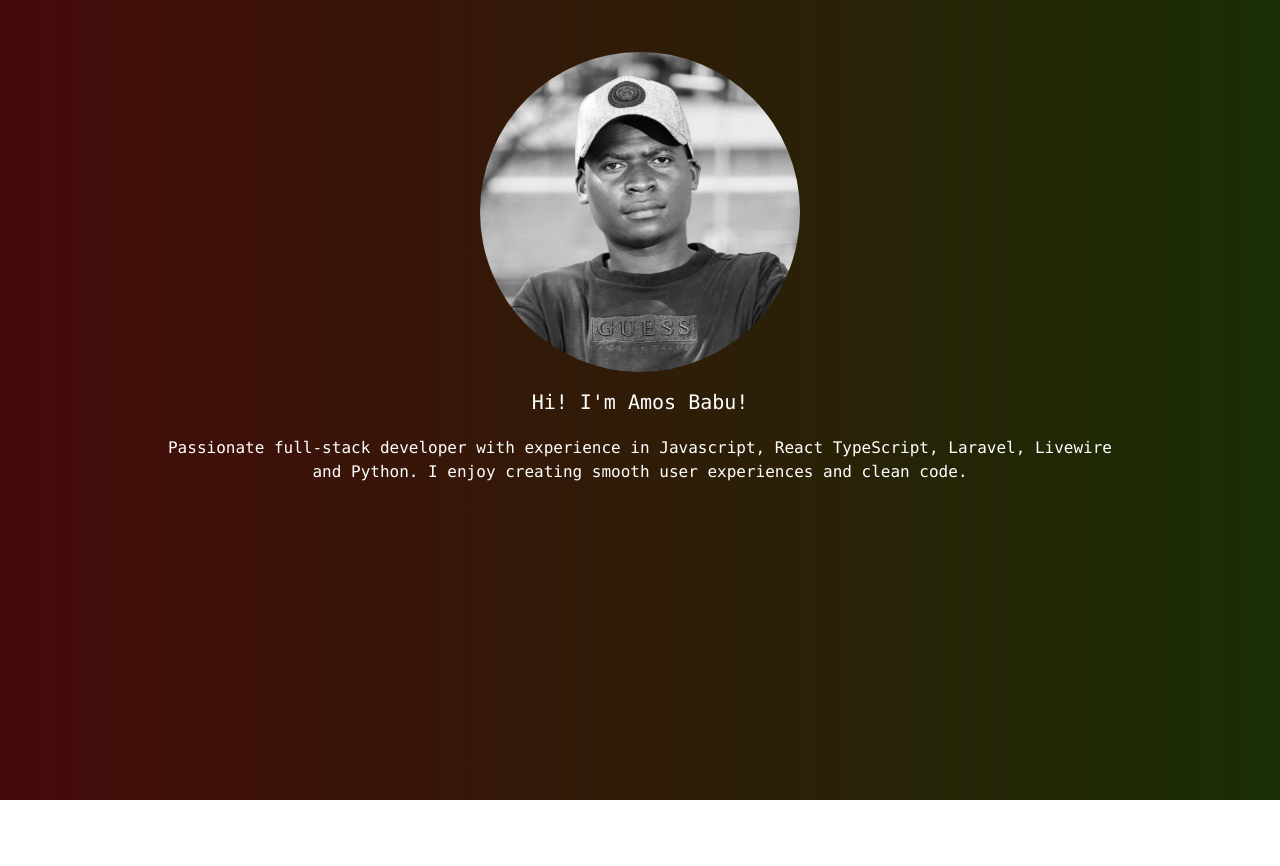
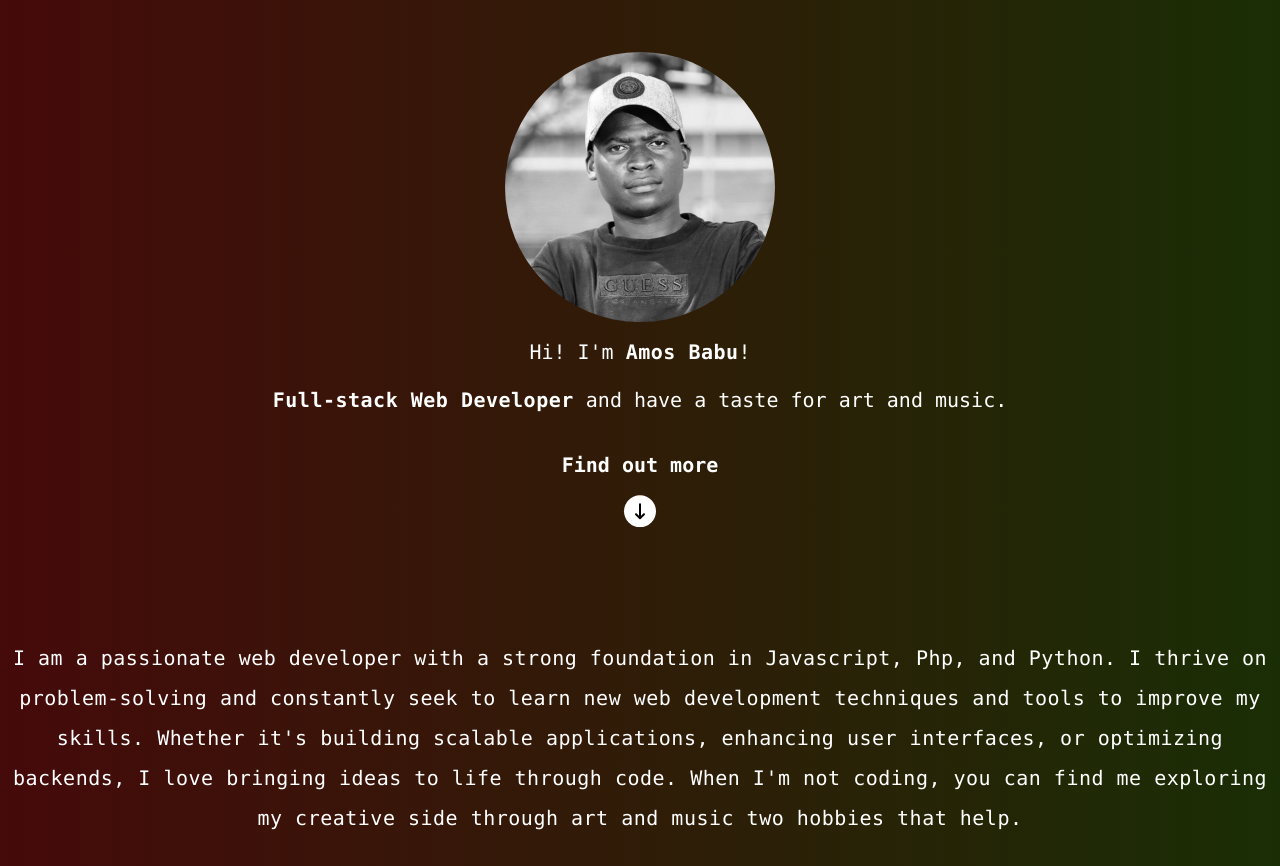
Before and after one commit to amos-babu/personal-portfolio, a React (Vite) app: page / in a window 1280 px wide. Before the commit the page ends 800 px from the top, so only its background shows below. Built offline with nearby package versions, Linux system fonts and the light colour scheme.

Commit message:
'about me'

```diff
--- a/src/App.tsx
+++ b/src/App.tsx
@@ -1,6 +1,12 @@
 import Profile from "./assets/profile.jpg";
 
 export default function App() {
+  const handleScroll = () => {
+    const targetSection = document.getElementById("target-section");
+    if (targetSection) {
+      targetSection.scrollIntoView({ behavior: "smooth" });
+    }
+  };
   return (
     <>
       <div className="container grid mx-auto justify-items-center">
@@ -9,11 +15,60 @@ export default function App() {
             <img className="rounded-full" src={Profile} alt="Profile picture" />
           </div>
           <div className="w-3/4 mt-4 text-center">
-            <p className="font-mono text-xl text-white">Hi! I'm Amos Babu!</p>
-            <p className="pt-5 font-mono text-white">
-              Passionate full-stack developer with experience in Javascript,
-              React TypeScript, Laravel, Livewire and Python. I enjoy creating
-              smooth user experiences and clean code.
+            <p className="font-mono text-xl font-thin text-white">
+              {" "}
+              Hi! I'm <span className="font-bold tracking-wide">Amos Babu</span>
+              !
+            </p>
+            <p className="pt-5 font-mono text-xl font-thin text-white">
+              {" "}
+              <span className="font-bold tracking-wide">
+                Full-stack Web Developer
+              </span>{" "}
+              and have a taste for art and music.
+            </p>
+          </div>
+          <div
+            onClick={handleScroll}
+            className="mt-10 cursor-pointer justify-items-center animate-bounce"
+          >
+            <p className="font-mono text-xl font-semibold">Find out more</p>
+            <div className="grid w-8 h-8 mt-4 bg-white rounded-full ">
+              <svg
+                className="self-center w-6 h-6 text-black justify-self-center dark:text-white"
+                aria-hidden="true"
+                xmlns="http://www.w3.org/2000/svg"
+                width="24"
+                height="24"
+                fill="none"
+                viewBox="0 0 24 24"
+              >
+                <path
+                  stroke="currentColor"
+                  stroke-linecap="round"
+                  stroke-linejoin="round"
+                  stroke-width="2"
+                  d="M12 19V5m0 14-4-4m4 4 4-4"
+                />
+              </svg>
+            </div>
+          </div>
+        </div>
+
+        <div
+          id="target-section"
+          className="flex items-center justify-center h-64 mt-20 "
+        >
+          <div>
+            <p className="font-mono text-xl font-light leading-loose tracking-wide text-center">
+              I am a passionate web developer with a strong foundation in
+              Javascript, Php, and Python. I thrive on problem-solving and
+              constantly seek to learn new web development techniques and tools
+              to improve my skills. Whether it's building scalable applications,
+              enhancing user interfaces, or optimizing backends, I love bringing
+              ideas to life through code. When I'm not coding, you can find me
+              exploring my creative side through art and music two hobbies that
+              help.
             </p>
           </div>
         </div>
```
